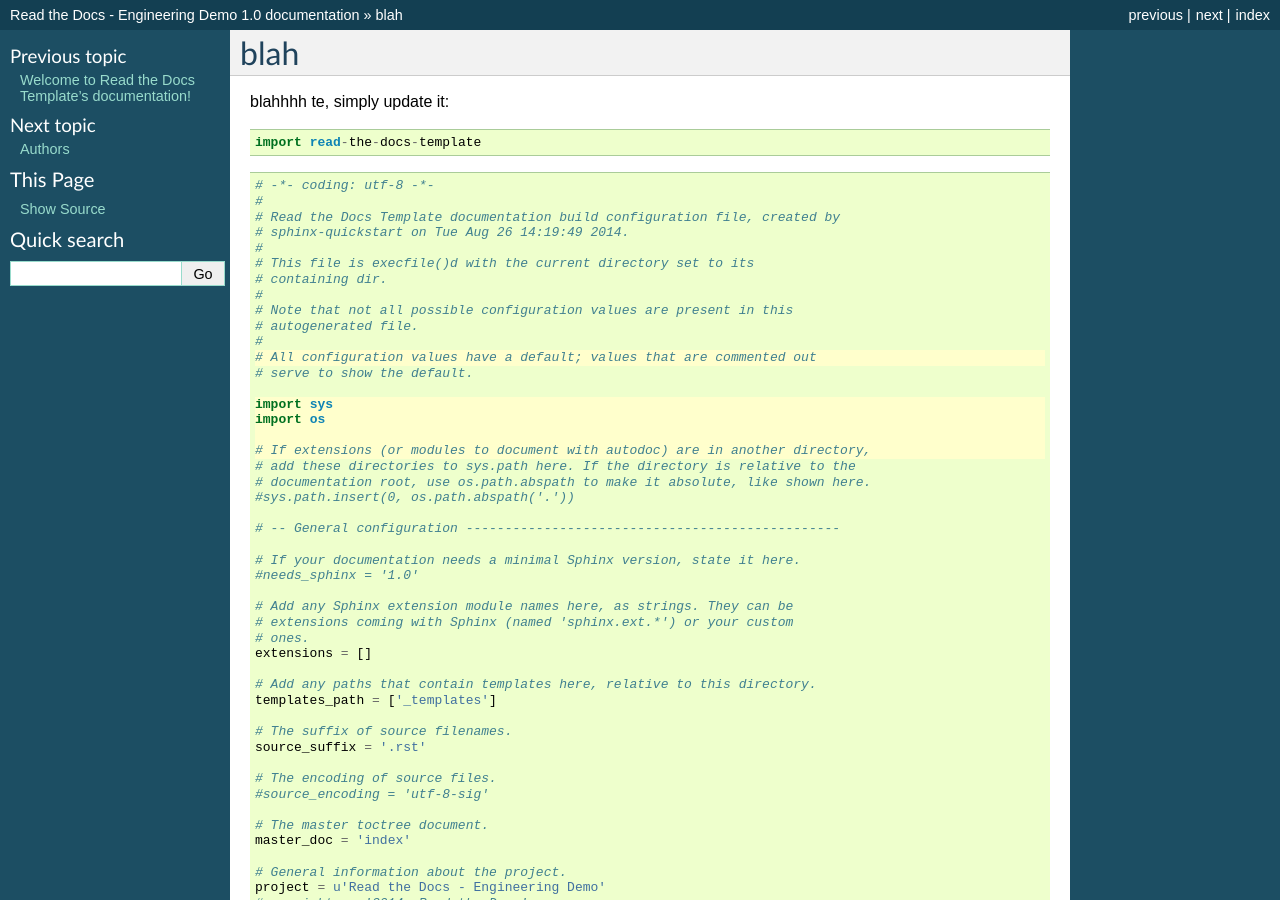
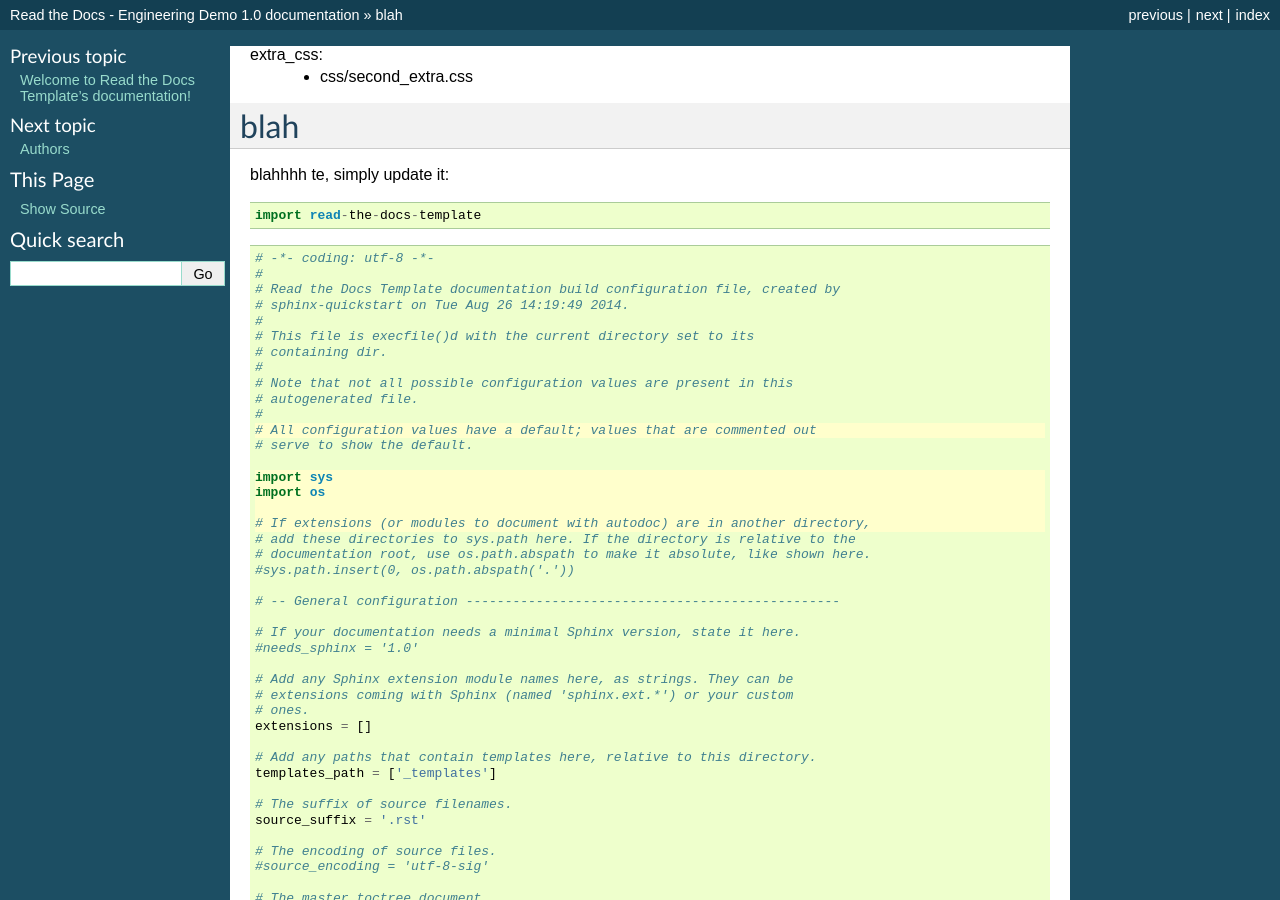
Before and after one commit to lintorre/GetTheDocs, a Sphinx documentation site: the page built from docs/blah.rst, in a window 1280 px wide and 900 px high. Built offline with Sphinx 7.4.7, drawn with Linux system fonts in a browser that asks for light colours.

Commit message:
Update blah.rst

```diff
--- a/docs/blah.rst
+++ b/docs/blah.rst
@@ -1,3 +1,5 @@
+extra_css:
+    - css/second_extra.css
 ========
 blah
 ========
```
